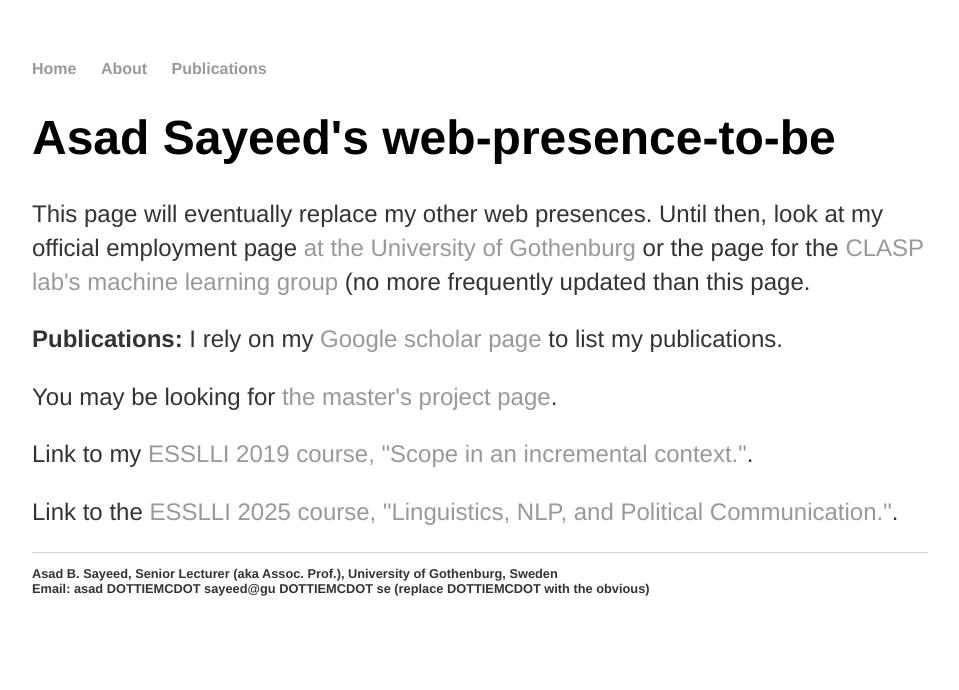
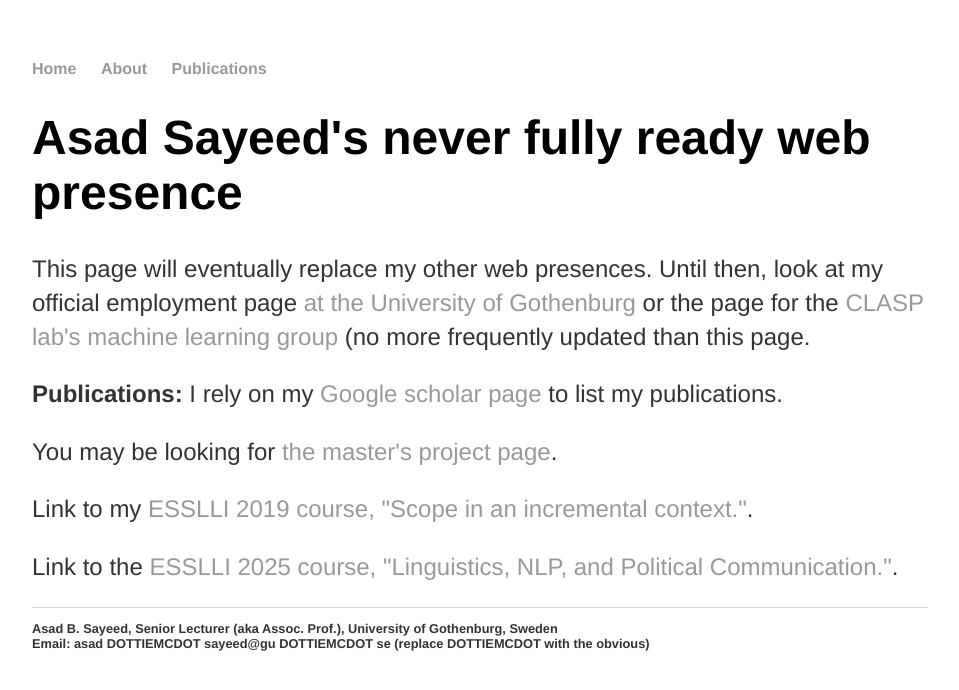
Before and after one commit to asayeed/asayeed.github.io, a Jekyll site: the page built from index.html, in a window 1280 px wide. Shown: the top 690 px of the page, without its empty margins (160-1119 px from the left). Built offline with Jekyll 4.4.1, drawn with Linux system fonts in a browser that asks for light colours.

Commit message:
title change

```diff
--- a/index.html
+++ b/index.html
@@ -1,9 +1,9 @@
 ---
 layout: default
-title: Asad Sayeed's web-presence-to-be
+title: Asad Sayeed's never fully ready web presence
 ---
 <div class="blurb">
-	<h1>Asad Sayeed's web-presence-to-be</h1>
+	<h1>Asad Sayeed's never fully ready web presence</h1>
 	<p>This page will eventually replace my other web presences.  Until then, look at my official employment page <a href="https://www.gu.se/en/about/find-staff/asadsayeed">at the University of Gothenburg</a> or the page for the <a href="https://gu-clasp.github.io/research-groups/machine-learning/">CLASP lab's machine learning group</a> (no more frequently updated than this page.</p>
 	<p><b>Publications:</b> I rely on my <a href="https://scholar.google.com/citations?hl=en&user=mcQ2aj8AAAAJ&view_op=list_works&sortby=pubdate">Google scholar page</a> to list my publications.</p>
 	<p>You may be looking for <a href="mastersprojects.html">the master's project page</a>.</p>
```
